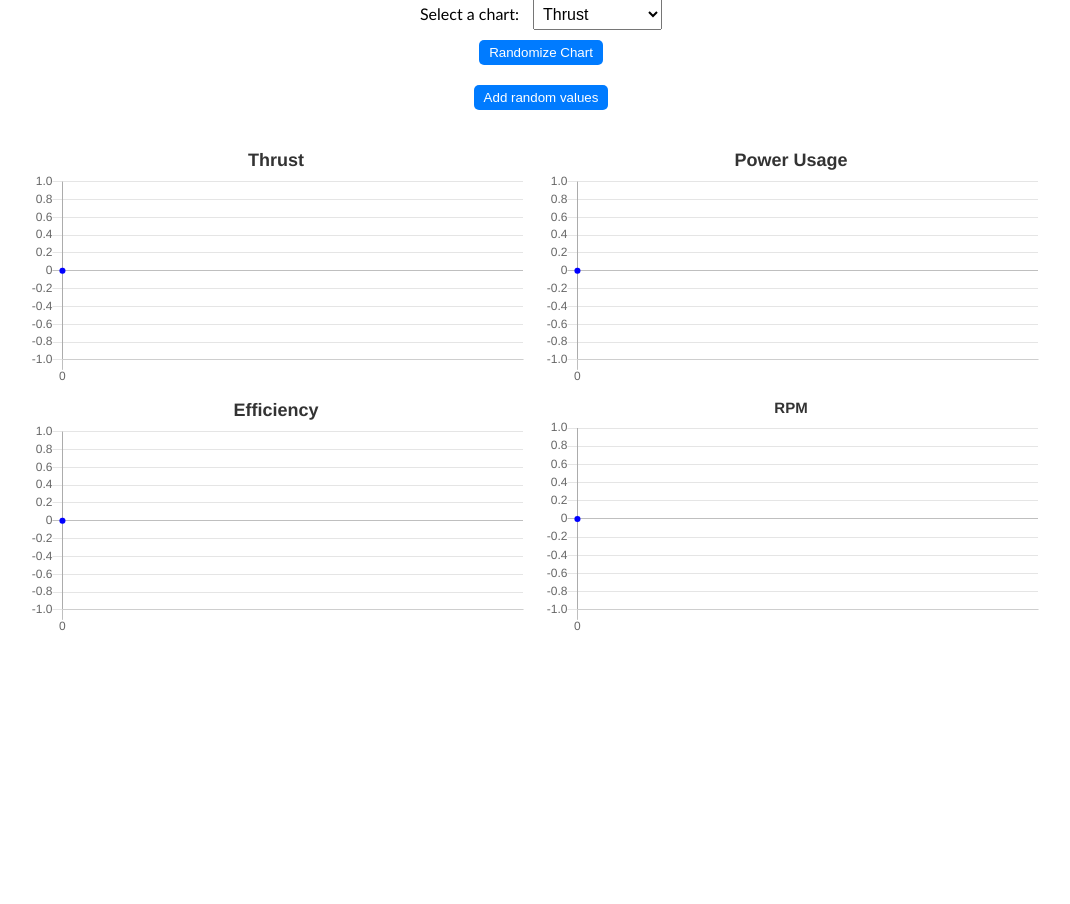
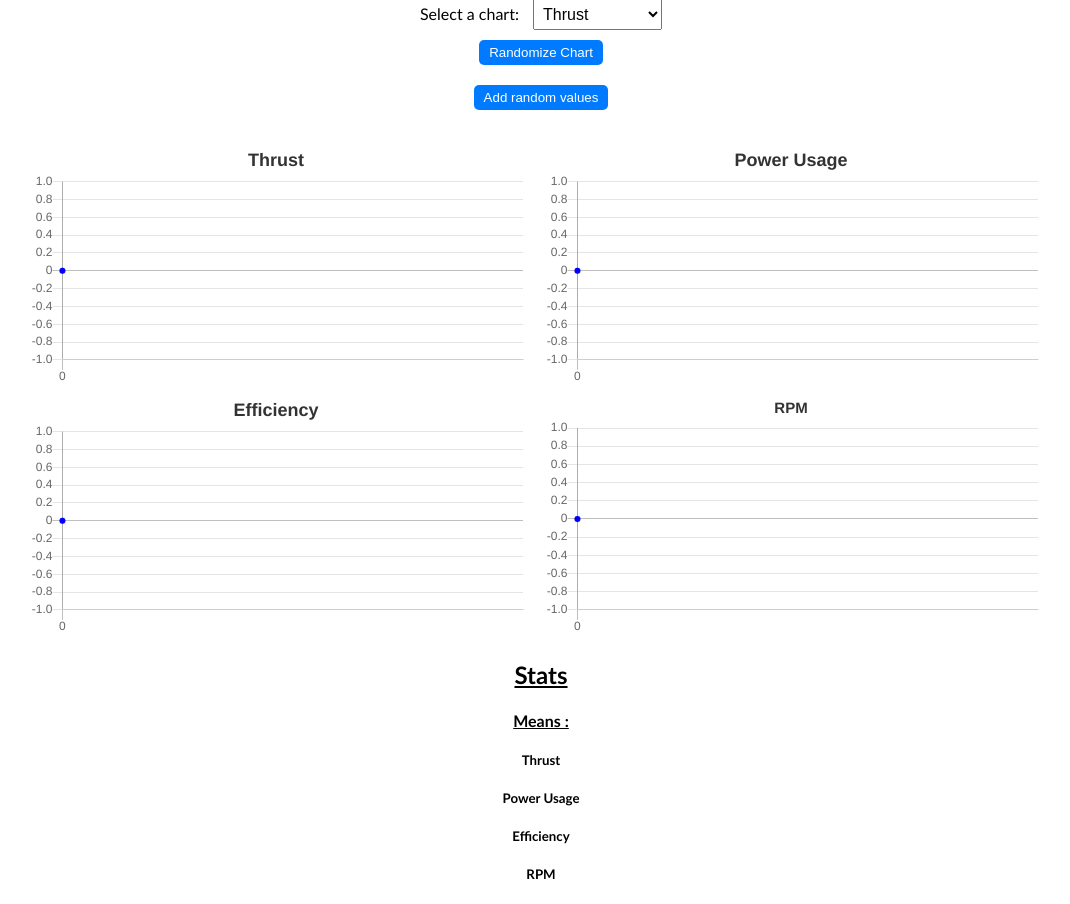
Before and after one commit to luca-dupont/ThrustTestStand, a Flask app: page / in a window 1280 px wide. Shown: the part 81-985 px from the top of the page, without its empty margins (99-1169 px from the left). Before the commit the page ends 712 px from the top, so only its background shows below. Run offline with Flask 3, Linux system fonts and the light colour scheme; some libraries are stand-ins or nearby versions.

Commit message:
Update main.html

```diff
--- a/Thrust_stand/app/templates/main.html
+++ b/Thrust_stand/app/templates/main.html
@@ -12,6 +12,8 @@
 <body>
   <h1> Thrust test stand </h1>
 
+  <div class="container">
+    <div class="content">
       <div name="Drop down">
         <label for="input">Select a chart:</label>
         <select id="chartName">
@@ -21,7 +23,8 @@
           <option value="RPM">RPM</option>
         </select>
       </div>
-  <button onclick="randChart()" style="display: inline-block;vertical-align: top;margin: 10px;">Randomize Chart</button>
+      <button onclick="randChart()" style="display: inline-block;vertical-align: top;margin: 10px;">Randomize
+        Chart</button>
       <div>
         <button onclick="sendValSocket()" style="display: inline-block;vertical-align: top;margin: 10px;">Add random
           values</button>
@@ -33,6 +36,17 @@
         <canvas id="efficiencyChart"></canvas>
         <canvas id="rpmChart"></canvas>
       </div>
+    </div>
+
+    <div class="stats">
+      <h2 style="text-decoration: underline;">Stats</h2>
+      <h4 style="text-decoration: underline;">Means : </h4>
+      <h5 id="thrustMean">Thrust </h5>
+      <h5 id="powerMean">Power Usage </h5>
+      <h5 id="efficiencyMean">Efficiency </h5>
+      <h5 id="rpmMean">RPM </h5>
+    </div>
+  </div>
 
   <script src="../static/js/charts.js"></script>
 </body>
```
Lines whose indentation alone changed are shown as unchanged.
